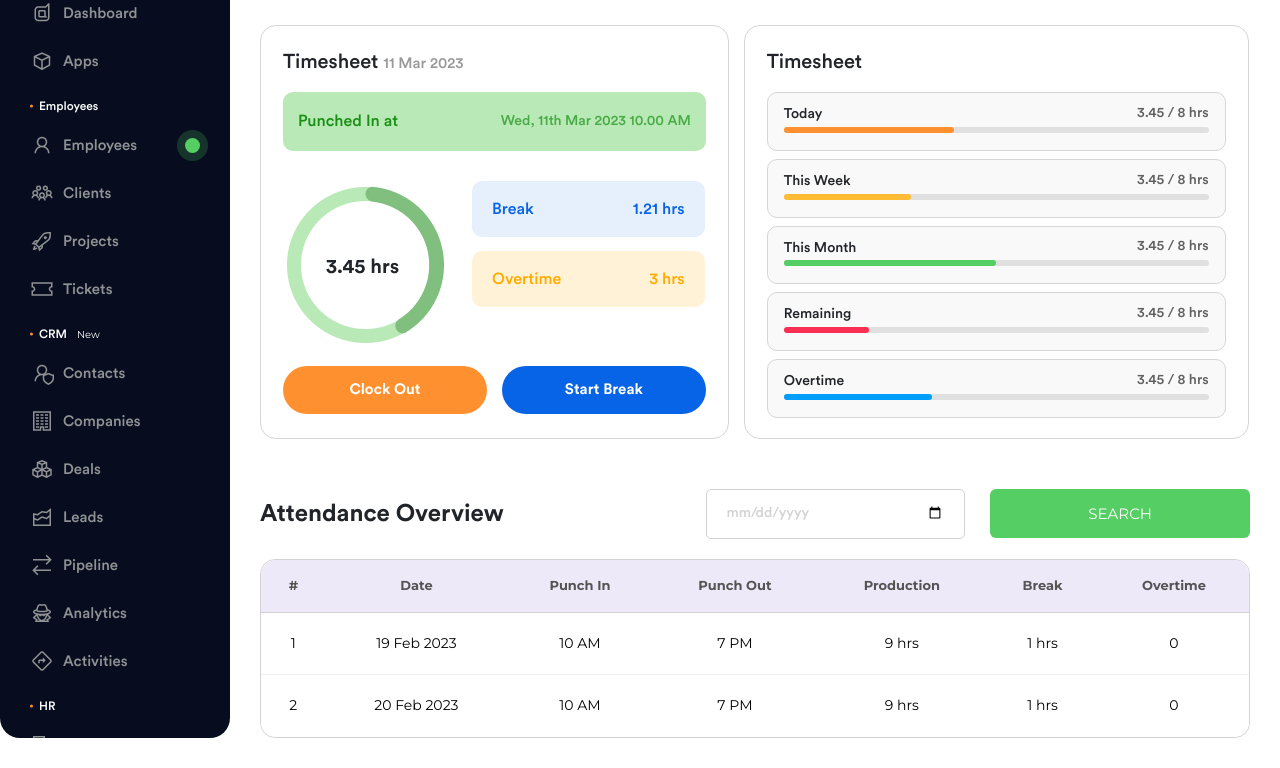
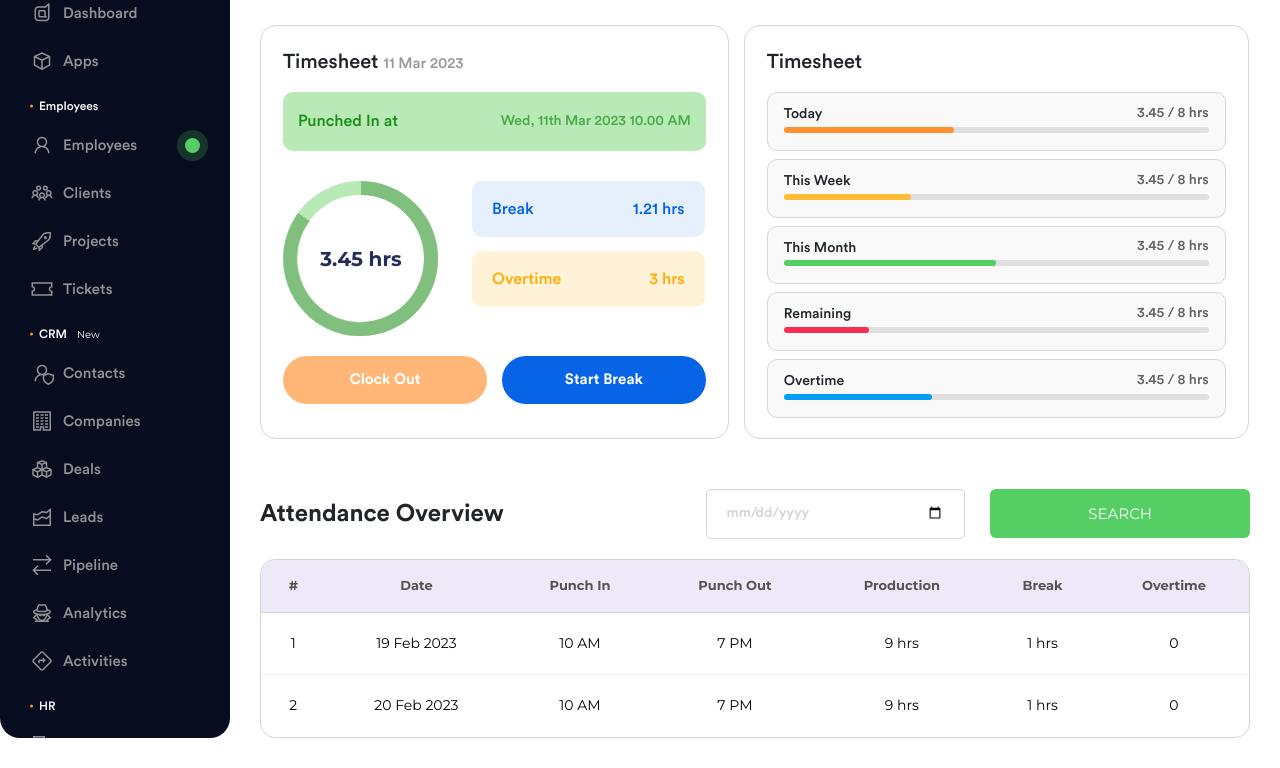
Before and after one commit to touseefahmed-cyber/HRM-Portal-Frontend, a website: page attendance-timesheet.html in a window 1280 px wide. Shown: the part 156-924 px from the top of the page. Drawn offline with nearby package versions, Linux system fonts and the light colour scheme.

Commit message:
circle progress bar add

```diff
--- a/attendance-timesheet.html
+++ b/attendance-timesheet.html
@@ -255,9 +255,15 @@
                   </div>
                   <div class="working-hour-box">
                      <div class="working-timer">
-                        <figure class="mb-0">
-                           <img src="images/working-hour-img.png" alt="working-hour-img">
-                        </figure>
+                        <div class="progress green">
+                           <span class="progress-left">
+                           <span class="progress-bar"></span>
+                           </span>
+                           <span class="progress-right">
+                           <span class="progress-bar"></span>
+                           </span>
+                           <div class="progress-value">3.45 hrs</div>
+                        </div>
                         <!-- working-timer -->
                      </div>
                      <div class="stats-box">
@@ -270,7 +276,7 @@
                   </div>
                   <div class="attendance-btn">
                      <div class="clock-btn">
-                        <a href="#">Clock Out</a>
+                        <a href="#" class="disabled">Clock Out</a>
                      </div>
                      <div class="start-btn">
                         <a href="#">Start Break</a>
--- a/scss/styles.scss
+++ b/scss/styles.scss
@@ -2407,6 +2407,26 @@ a.attendance-avatar {
     margin-bottom: 0;
   }
 }
+.disabled{
+  opacity: 0.65;
+cursor: not-allowed;
+}
+.working-timer{
+  .progress {
+    width: 155px;
+    height: 155px;
+ }
+ .progress:after {
+  border: 14px solid #B9E9B7;;
+  }
+  .progress .progress-bar {
+    border-width: 14px;
+}
+.progress .progress-value {
+  transform: translate(-26%, -50%);
+  width: 100%;
+}
+}
 // MOBILE RESPONSIVE
 @media screen and (max-width: 1600px){
   .leaves-input-box ul {
@@ -2824,6 +2844,12 @@ a.attendance-avatar {
 
 }
 @media screen and (max-width: 575px) {
+  .working-timer .progress .progress-value {
+    transform: translate(-50%, -50%);
+  }
+  .working-timer{
+    margin: 0 auto;
+  }
   .salary-con {
     padding: 30px 20px;
 }
```
Also changed, not shown: attendance.html (+9 -3 lines), css/styles.css, 1 other file.
